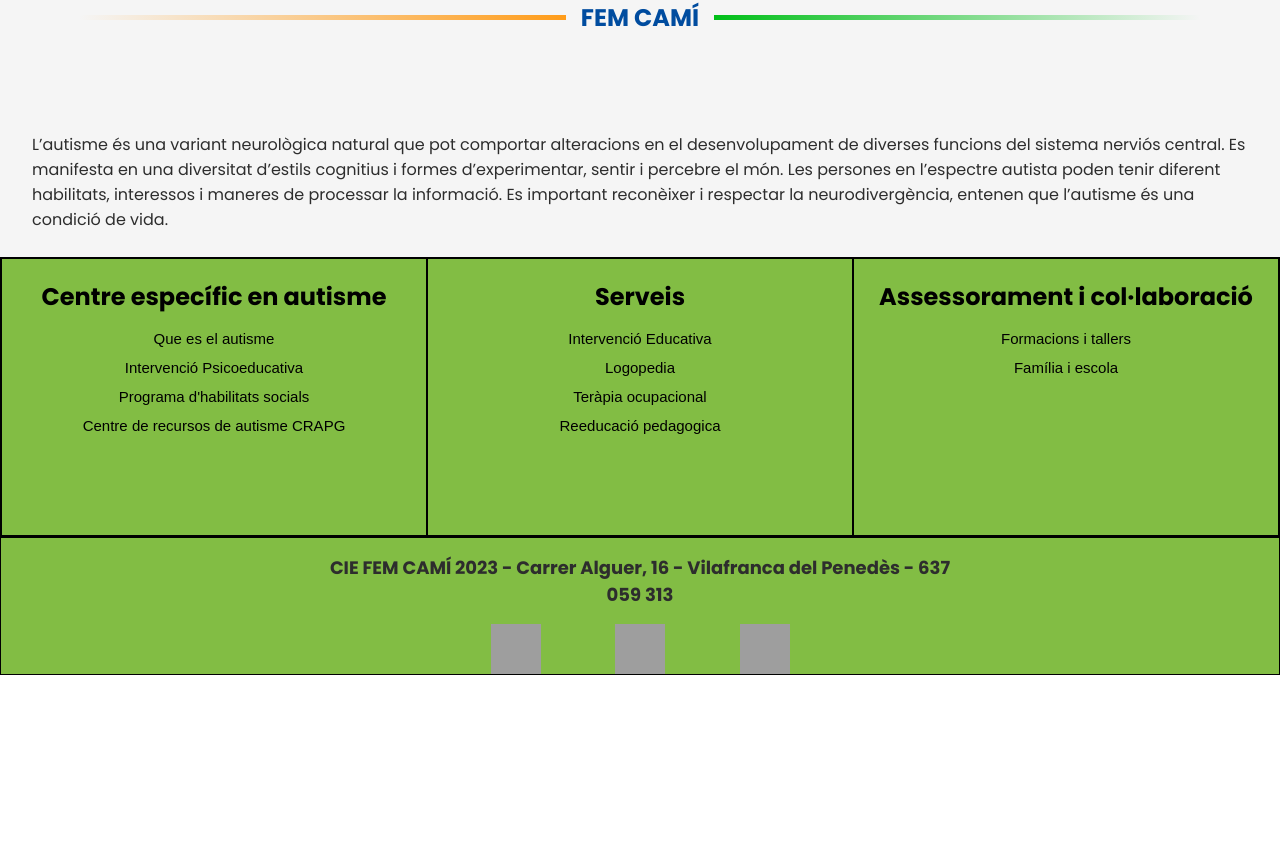
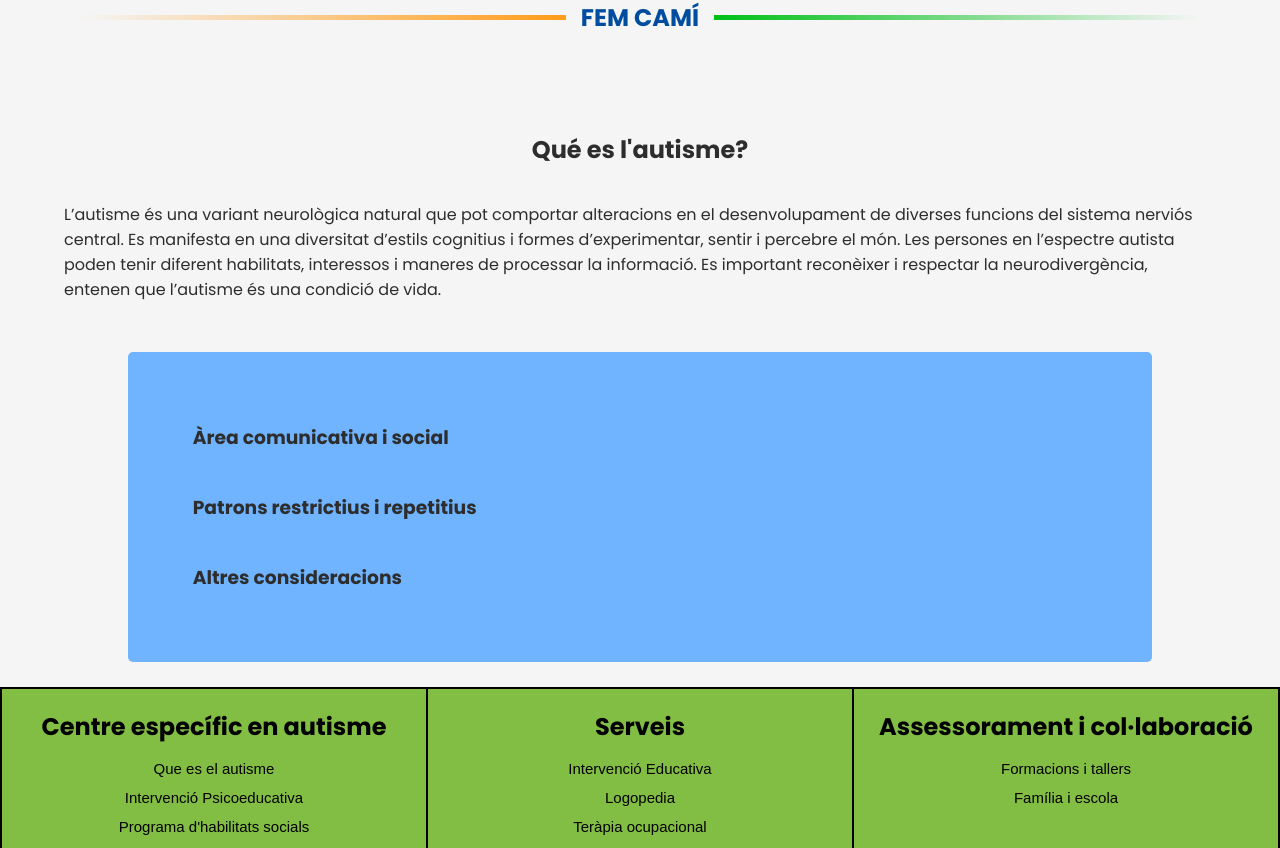
Before and after one commit to ozillo/femCami, a React (Vite) app: page /autisme/que-es-el-autisme in a window 1280 px wide. Shown: the part 548-1396 px from the top of the page. Before the commit the page ends 1223 px from the top, so only its background shows below. Built offline with nearby package versions, Linux system fonts and the light colour scheme; grey boxes are pictures that could not be loaded.

Commit message:
autismo pages with content

```diff
--- a/src/components/AcordeonTypeColor/AcordeonTypeColor.jsx
+++ b/src/components/AcordeonTypeColor/AcordeonTypeColor.jsx
@@ -1,40 +1,9 @@
 import React, { useState } from "react";
 import "./AcordeonTypeColor.css";
 
-const AcordeonTypeColor = ({ optionType }) => {
+const AcordeonTypeColor = ({ optionType, arrayData }) => {
     const [isVisible, setIsVisible] = useState(null);
-    const newArray = [
-        {
-            titulo: "seccion1",
-            contenido:
-                "Lorem ipsum dolor sit amet consectetur, adipisicing elit. Ex maiores sunt perferendis hic reiciendis, eaque, assumenda, dolor atque aperiam laudantium delectus aspernatur eum error odit dolore illum eveniet. Delectus, laudantium!",
-        },
-        {
-            titulo: "seccion2",
-            contenido:
-                "Lorem ipsum dolor sit amet consectetur, adipisicing elit. Ex maiores sunt perferendis hic reiciendis, eaque, assumenda, dolor atque aperiam laudantium delectus aspernatur eum error odit dolore illum eveniet. Delectus, laudantium!",
-        },
-        {
-            titulo: "seccion2",
-            contenido:
-                "Lorem ipsum dolor sit amet consectetur, adipisicing elit. Ex maiores sunt perferendis hic reiciendis, eaque, assumenda, dolor atque aperiam laudantium delectus aspernatur eum error odit dolore illum eveniet. Delectus, laudantium!",
-        },
-        {
-            titulo: "seccion1",
-            contenido:
-                "Lorem ipsum dolor sit amet consectetur, adipisicing elit. Ex maiores sunt perferendis hic reiciendis, eaque, assumenda, dolor atque aperiam laudantium delectus aspernatur eum error odit dolore illum eveniet. Delectus, laudantium!",
-        },
-        {
-            titulo: "seccion2",
-            contenido:
-                "Lorem ipsum dolor sit amet consectetur, adipisicing elit. Ex maiores sunt perferendis hic reiciendis, eaque, assumenda, dolor atque aperiam laudantium delectus aspernatur eum error odit dolore illum eveniet. Delectus, laudantium!",
-        },
-        {
-            titulo: "seccion2",
-            contenido:
-                "Lorem ipsum dolor sit amet consectetur, adipisicing elit. Ex maiores sunt perferendis hic reiciendis, eaque, assumenda, dolor atque aperiam laudantium delectus aspernatur eum error odit dolore illum eveniet. Delectus, laudantium!",
-        },
-    ];
+
     const handleVisible = (index) => {
         setIsVisible((prevIndex) => (prevIndex === index ? null : index));
     };
@@ -42,7 +11,8 @@ const AcordeonTypeColor = ({ optionType }) => {
         <div
             className={`div-acordeon-type-color div-acordeon-option-${optionType}`}
         >
-            {newArray.map((elem, index) => {
+            {arrayData &&
+                arrayData.map((elem, index) => {
                     return (
                         <PrintAcordeonTypeColor
                             key={index}
--- a/src/components/AcordeonTypeColor/PrintAcordeonTypeColor.jsx
+++ b/src/components/AcordeonTypeColor/PrintAcordeonTypeColor.jsx
@@ -34,7 +34,11 @@ const PrintAcordeonTypeColor = ({
                         : { height: "0px", color: "transparent" }
                 }
             >
-                <p>{contenido}</p>
+                {contenido.length === 1 ? (
+                    <p>{contenido}</p>
+                ) : (
+                    contenido.map((elem, index) => <p>· {elem}</p>)
+                )}
             </div>
         </div>
     );
--- /dev/null
+++ b/src/pages/Autismo.css
@@ -0,0 +1,17 @@
+.section-principal-page-description-acordeon{
+    width: 90vw;
+    min-height: 60vh;
+    display: flex;
+    align-items: center;
+    justify-content: center;
+    flex-direction: column;
+    gap:50px;
+}
+.div-page-main-description{
+    width: 100%;
+    min-height: 150px;
+    display: flex;
+    flex-direction: column;
+    align-items: center;
+    gap:35px;
+}
--- a/src/pages/AutismoCentroCrapg.jsx
+++ b/src/pages/AutismoCentroCrapg.jsx
@@ -1,10 +1,27 @@
-import React from 'react'
-import BannerTitulo from '../components/BannerTitulo/BannerTitulo'
+import React from "react";
+import BannerTitulo from "../components/BannerTitulo/BannerTitulo";
+import AcordeonTypeColor from "../components/AcordeonTypeColor/AcordeonTypeColor";
+import "./Autismo.css";
+import { centroCrapg } from "../data/arrayAutismo";
 
 const AutismoCentroCrapg = () => {
-  return (
-      <BannerTitulo/>
-  )
-}
+    return (
+        <>
+            <BannerTitulo />
+            <section className="section-principal-page-description-acordeon">
+                <div className="div-page-main-description">
+                    <h2>Centre de recurses de autisme CRAPG</h2>
+                    <p>{centroCrapg[0].mainDescription}</p>
+                </div>
+                <div className="div-page-main-acordeon">
+                    <AcordeonTypeColor
+                        optionType={"blue"}
+                        arrayData={centroCrapg[0].content}
+                    />
+                </div>
+            </section>
+        </>
+    );
+};
 
-export default AutismoCentroCrapg
+export default AutismoCentroCrapg;
--- a/src/pages/AutismoIntervencion.jsx
+++ b/src/pages/AutismoIntervencion.jsx
@@ -1,10 +1,26 @@
-import React from 'react'
-import BannerTitulo from '../components/BannerTitulo/BannerTitulo'
+import React from "react";
+import BannerTitulo from "../components/BannerTitulo/BannerTitulo";
+import { intervencionPsicoeducativa } from "../data/arrayAutismo";
+import AcordeonTypeColor from "../components/AcordeonTypeColor/AcordeonTypeColor";
+import "./Autismo.css";
+const AutismoIntervencion = () => {
+    return (
+        <>
+            <BannerTitulo />
+            <section className="section-principal-page-description-acordeon">
+                <div className="div-page-main-description">
+                    <h2>Intervenció Psicoeducativa</h2>
+                    <p>{intervencionPsicoeducativa[0].mainDescription}</p>
+                </div>
+                <div className="div-page-main-acordeon">
+                    <AcordeonTypeColor
+                        optionType={"blue"}
+                        arrayData={intervencionPsicoeducativa[0].content}
+                    />
+                </div>
+            </section>
+        </>
+    );
+};
 
-const AutismoIntervencion = () => {
-  return (
-    <BannerTitulo/>
-  )
-}
-
-export default AutismoIntervencion
+export default AutismoIntervencion;
--- a/src/pages/AutismoPrograma.jsx
+++ b/src/pages/AutismoPrograma.jsx
@@ -1,10 +1,26 @@
-import React from 'react'
-import BannerTitulo from '../components/BannerTitulo/BannerTitulo'
+import React from "react";
+import BannerTitulo from "../components/BannerTitulo/BannerTitulo";
+import { habilidadesSociales } from "../data/arrayAutismo";
+import AcordeonTypeColor from "../components/AcordeonTypeColor/AcordeonTypeColor";
+import "./Autismo.css";
+const AutismoPrograma = () => {
+    return (
+        <>
+            <BannerTitulo />
+            <section className="section-principal-page-description-acordeon">
+                <div className="div-page-main-description">
+                    <h2>Programa d'habilitats socials</h2>
+                    <p>{habilidadesSociales[0].mainDescription}</p>
+                </div>
+                <div className="div-page-main-acordeon">
+                    <AcordeonTypeColor
+                        optionType={"blue"}
+                        arrayData={habilidadesSociales[0].content}
+                    />
+                </div>
+            </section>
+        </>
+    );
+};
 
-const AutismoPrograma = () => {
-  return (
-    <BannerTitulo/>
-  )
-}
-
-export default AutismoPrograma
+export default AutismoPrograma;
--- a/src/pages/AutismoQueEs.jsx
+++ b/src/pages/AutismoQueEs.jsx
@@ -1,20 +1,25 @@
 import React from "react";
 import BannerTitulo from "../components/BannerTitulo/BannerTitulo";
-
+import { autismoQueEs } from "../data/arrayAutismo";
+import AcordeonTypeColor from "../components/AcordeonTypeColor/AcordeonTypeColor";
+import "./Autismo.css";
 const AutismoQueEs = () => {
+    console.log(autismoQueEs[0].content);
     return (
         <>
             <BannerTitulo />
-            <p>
-                L’autisme és una variant neurològica natural que pot comportar
-                alteracions en el desenvolupament de diverses funcions del
-                sistema nerviós central. Es manifesta en una diversitat d’estils
-                cognitius i formes d’experimentar, sentir i percebre el món. Les
-                persones en l’espectre autista poden tenir diferent habilitats,
-                interessos i maneres de processar la informació. Es important
-                reconèixer i respectar la neurodivergència, entenen que
-                l’autisme és una condició de vida.{" "}
-            </p>
+            <section className="section-principal-page-description-acordeon">
+                <div className="div-page-main-description">
+                    <h2>Qué es l'autisme?</h2>
+                    <p>{autismoQueEs[0].mainDescription}</p>
+                </div>
+                <div className="div-page-main-acordeon">
+                    <AcordeonTypeColor
+                        optionType={"blue"}
+                        arrayData={autismoQueEs[0].content}
+                    />
+                </div>
+            </section>
         </>
     );
 };
```
Also changed, not shown: src/data/arrayAutismo.js (+10 -6 lines). Lines whose indentation alone changed are shown as unchanged.
